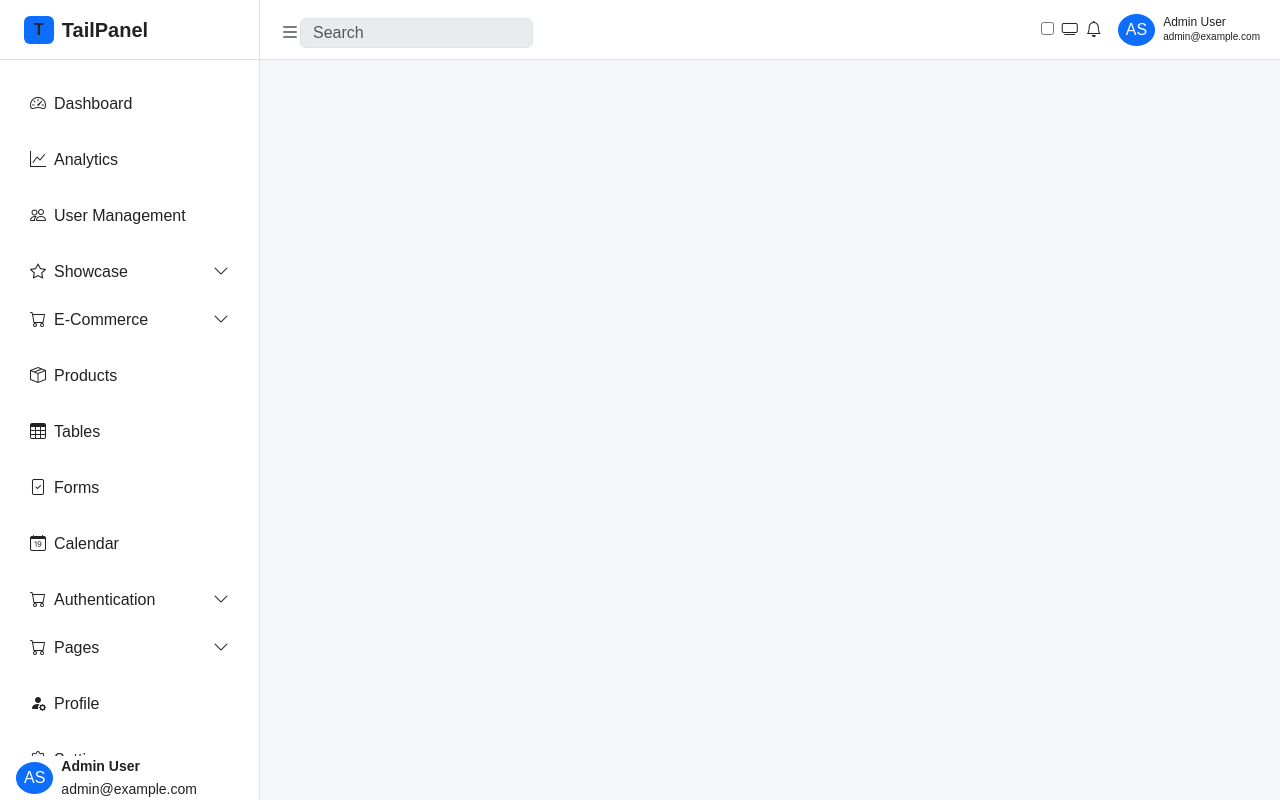
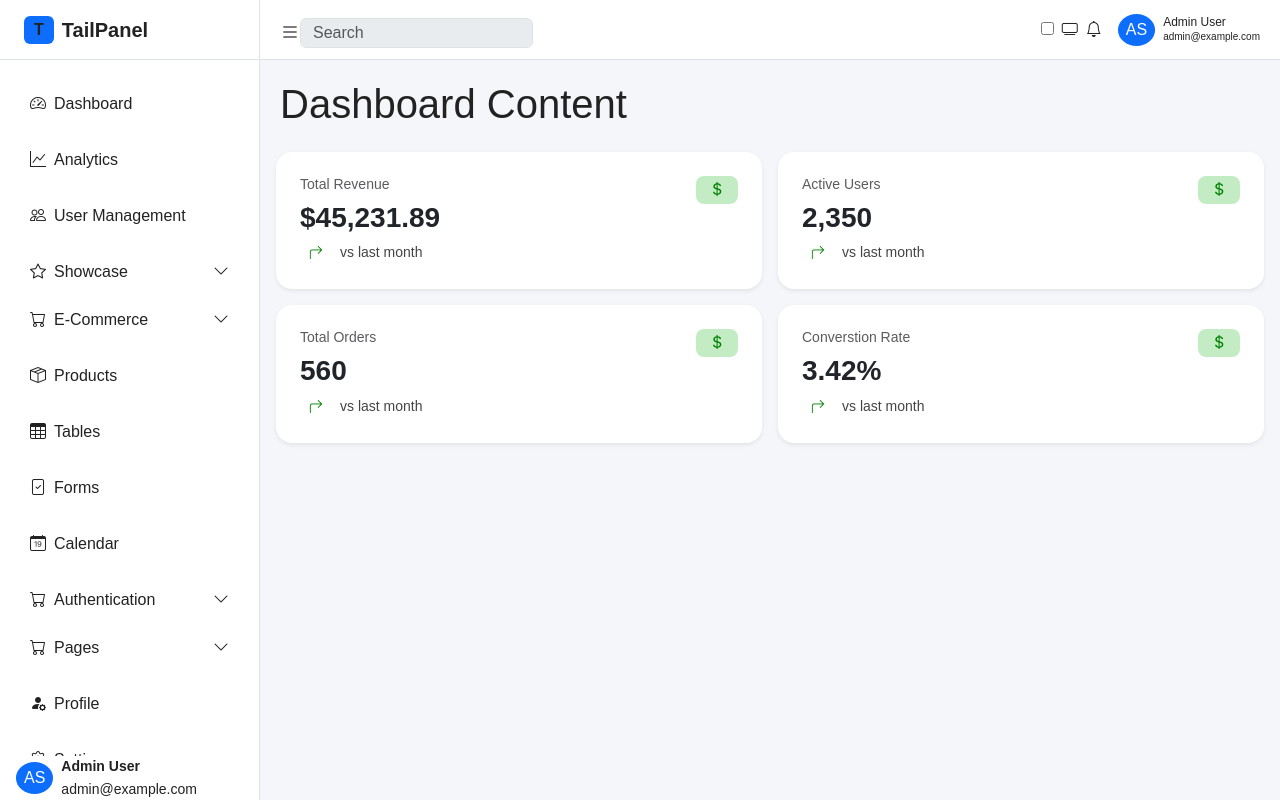
Before and after one commit to Fahadplusplus/Dashboard_Tailpanel, a React (Vite) app: page / in a window 1280 px wide. Built offline with nearby package versions, Linux system fonts and the light colour scheme.

Commit message:
Revert "minor changes"
This reverts commit 6d05fd43134ad7fefcdb2e4af7f1a48392033068.

```diff
--- a/package.json
+++ b/package.json
@@ -13,8 +13,7 @@
     "bootstrap": "^5.3.8",
     "bootstrap-icons": "^1.13.1",
     "react": "^19.2.0",
-    "react-dom": "^19.2.0",
-    "react-router-dom": "^7.13.1"
+    "react-dom": "^19.2.0"
   },
   "devDependencies": {
     "@eslint/js": "^9.39.1",
--- a/src/components/layout/DashboardCard.jsx
+++ b/src/components/layout/DashboardCard.jsx
@@ -1,44 +1,35 @@
-const DashboardCard = ({ cardTitle="Add Title", cardSubTitle="Add value", percent="add amount", cardText="Add text", icon="bi bi-question", extra, extra2,
-}) => {
-    let iconColor = "green";
-    let bgColor = "rgb(196, 236, 196)";
 
-    if (cardSubTitle < 500) {
-        iconColor = "red";
-        bgColor = "rgb(255, 210, 210)";
-    } else if (cardSubTitle === 0) {
-        iconColor = "gray";
-        bgColor = "rgb(230,230,230)";
-    }
+
+const DashboardCard = ({cardTitle,cardSubTitle,percent,cardText,icon}) => {
 
   return (
     <>
-            <div className="card rounded-4 p-2 border-0 shadow-sm">
-                <div className="card-body d-flex">
+      <div className="card  rounded-4 p-2 border-0 shadow-sm  ">
+                  <div className="card-body d-flex ">
                     <div>
-                        <h6 className="card-title text-body-secondary" style={{ fontSize: "14px" }}>{cardTitle}</h6>
-                        <h2 className="card-subtitle my-2 fw-bold" style={{ letterSpacing: "2px", fontSize: "28px" }} >{extra} {cardSubTitle} {extra2}</h2>
-
-                        <span className="d-flex">
-                            <div className="d-flex btn m-0 p-0 px-2 justify-content-center" style={{ fontSize: "14px", borderRadius: "10px", color: iconColor, backgroundColor: bgColor, }}>
-                                <i className="bi bi-arrow-90deg-right m-0 p-0"></i>
+                      <h6 className="card-title  text-body-secondary" style={{fontSize: "14px"}}>{cardTitle}</h6>
+                      <h2 className="card-subtitle my-2 fw-bold " style={{letterSspacing:"2px", fontSize: "28px"}}>{cardSubTitle}
+                      </h2>
+                      <span className="d-flex  ">
+                        <div className="d-flex btn  m-0 p-0 px-2 justify-content-center "
+                          style={{fontSize:" 14px" ,borderRadius: "10px" ,color: "green", backgroundColor: "rgb(196, 236, 196);"}}>
+                          <i className="bi bi-arrow-90deg-right  m-0 p-0"></i>
                           <p className="m-0 p-0 mx-1">{percent}</p>
                         </div>
-                            <p className="card-text ms-2" style={{ fontSize: "14px", color: "rgb(68, 68, 68)" }}>
-                                {cardText}
-                            </p>
+                        <p className="card-text  " style={{fontSize: "14px", color: "rgb(68, 68, 68)"}}>{cardText}</p>
                       </span>
                     </div>
 
                     <div className="ms-auto">
-                        <button className="btn rounded-3" style={{ padding: "1px 12px", backgroundColor: bgColor, color: iconColor, }} >
-                            <i className={icon}></i>
-                        </button>
+                      <button className="btn  rounded-3"
+                        style={{padding: "1px 12px 1px 12px ", backgroundColor: "rgb(196, 236, 196", color: "green"}}><i
+                          className={icon} ></i></button>
                     </div>
                   </div>
+
                 </div>
     </>
-    );
-};
+  )
+}
 
-export default DashboardCard;
+export default DashboardCard
--- a/src/components/layout/Topbar.jsx
+++ b/src/components/layout/Topbar.jsx
@@ -7,7 +7,7 @@ export default function Topbar({ toggleSidebar }) {
   const { toggleTheme } = useContext(ThemeContext);
 
   return (
-    <nav className="topbar d-flex border-bottom">
+    <header className="topbar d-flex border-bottom">
 
 
 
@@ -52,7 +52,7 @@ export default function Topbar({ toggleSidebar }) {
       </div>
 
 
-    </nav>
+    </header>
 
 
   );
--- a/src/layouts/Layout.jsx
+++ b/src/layouts/Layout.jsx
@@ -1,7 +1,8 @@
 import { useState, useEffect } from "react";
 import Sidebar from "../components/layout/Sidebar";
 import Topbar from "../components/layout/Topbar"
-import { Outlet } from "react-router-dom";
+import Counter from "../components/layout/Counter"
+import DashboardCard from "../components/layout/DashboardCard";
 import "../styles/Layout.css";
 
 export default function Layout() {
@@ -39,7 +40,12 @@ export default function Layout() {
       );
     }
   };
-
+  const cardsData = [
+    { id: 1, cardTitle: "Total Revenue", cardSubTitle: "$45,231.89", cardText: "vs last month", percent: "20.1%", icon: "bi bi-currency-dollar" },
+    { id: 2, cardTitle: "Active Users", cardSubTitle: "2,350", cardText: "vs last month", percent: "15.3%", icon: "bi bi-currency-dollar" },
+    { id: 3, cardTitle: "Total Orders", cardSubTitle: "560", cardText: "vs last month", percent: "4.2%", icon: "bi bi-currency-dollar" },
+    { id: 4, cardTitle: "Converstion Rate", cardSubTitle: "3.42%", cardText: "vs last month", percent: "8.7%", icon: "bi bi-currency-dollar" }
+  ];
 
   return (
     <div className="layout">
@@ -53,12 +59,27 @@ export default function Layout() {
       <div className={`main ${sidebarState}`}>
         <Topbar toggleSidebar={toggleSidebar} />
 
+        <div className="content">
 
+          <h1>Dashboard Content</h1>
+          {/* <Counter /> */}
+          {/* <DashboardCard cardTitle="fahad" cardSubTitle="Nasir" cardText="Abacus" percent="20.1%" icon="bi bi-star" /> */}
 
+          <div className="row">
+            {cardsData.map((card) => (
+              <div className="col-12 col-md-6 col-xxl-3 g-3" key={card.id}>
+                <DashboardCard
+                  cardTitle={card.cardTitle}
+                  cardSubTitle={card.cardSubTitle}
+                  cardText={card.cardText}
+                  icon={card.icon}
+                />
+              </div>
+            ))}
+          </div>
+        </div>
 
       </div>
-
-      <Outlet/>
 
     </div>
   );
--- a/src/main.jsx
+++ b/src/main.jsx
@@ -3,14 +3,11 @@ import { createRoot } from 'react-dom/client'
 import 'bootstrap/dist/css/bootstrap.min.css';
 import 'bootstrap/dist/css/bootstrap.min.css';
 import 'bootstrap-icons/font/bootstrap-icons.css';
-import { BrowserRouter } from 'react-router-dom';
 import './index.css'
 import App from './App.jsx'
-import { Routes, Route } from "react-router-dom";
 
 createRoot(document.getElementById('root')).render(
-
-<BrowserRouter>
-  <App />
-</BrowserRouter>
+  <StrictMode>
+    <App />
+  </StrictMode>,
 )
--- a/src/styles/Layout.css
+++ b/src/styles/Layout.css
@@ -121,9 +121,6 @@ transition:0.3s;
   align-items: center;
   padding: 0 20px;
 
-
-
-
 }
 
 .content {
```
Also changed, not shown: src/pages/Analytic.jsx (deleted, +0 -19 lines), src/pages/Dashboard.jsx (deleted, +0 -38 lines), 1 other file (tests, documents, lock files or other folders). Lines whose indentation alone changed are shown as unchanged.
